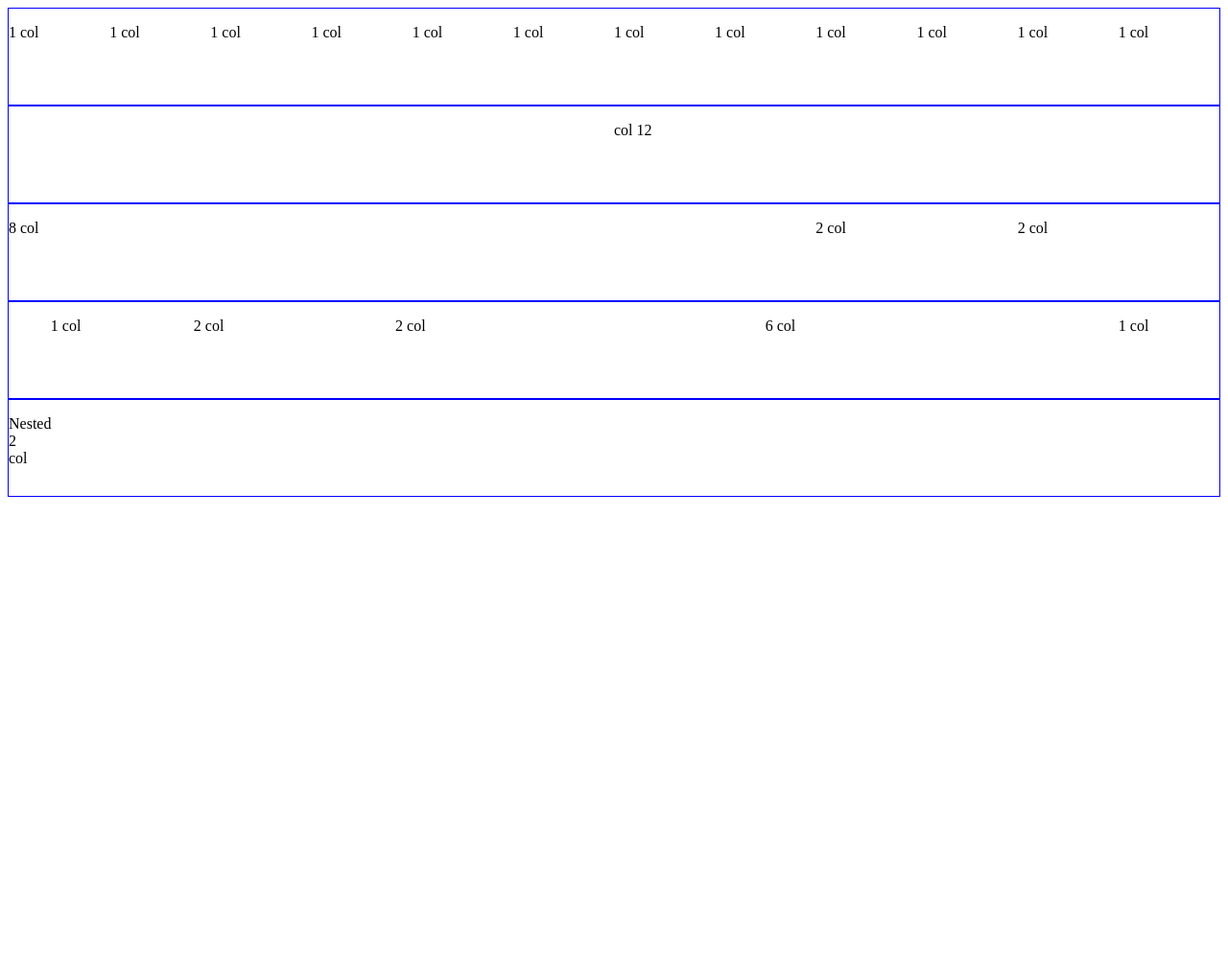
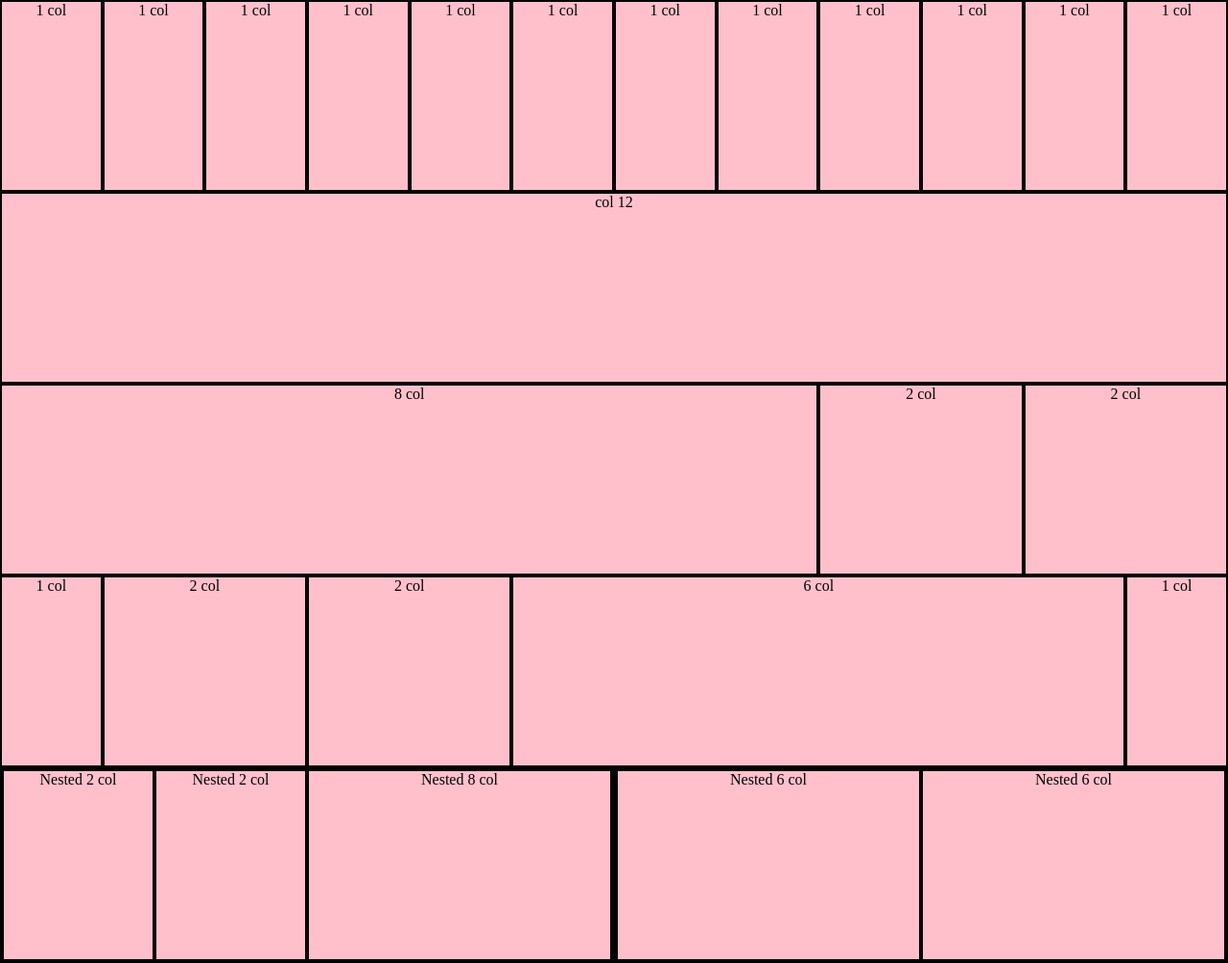
Before and after one commit to DamianoTrifone/html-css-12bool, a plain HTML site: page index.html in a window 1280 px wide. Shown: the whole page at 96% size. Before the commit the page ends 800 px from the top, so only its background shows below. Drawn offline with Linux system fonts and the light colour scheme.

Commit message:
Griglia completa

```diff
--- a/css/12bool.css
+++ b/css/12bool.css
@@ -1,13 +1,18 @@
 .debug .container{
     height: 100%;
     min-height: 100px;
-    border: 1px solid blue;
 }
 
 .container::after{
     content: "";
     display: table;
     content: both;
+}
+
+*{
+    box-sizing: border-box;
+    margin: 0;
+    padding: 0;
 }
 
 [class*="col-"]{
--- a/css/style.css
+++ b/css/style.css
@@ -0,0 +1,9 @@
+body{
+    background-color: #FFC0CB;
+}
+
+[class*="col-"]{
+    border: 2px solid black;
+    text-align: center;
+    min-height: 200px;
+}
--- a/index.html
+++ b/index.html
@@ -26,7 +26,7 @@
 
     <div class="container">
         <div class="col-12">
-            <p class="col-offset-6">col 12</p>
+            <p>col 12</p>
         </div>
     </div>
 
@@ -38,16 +38,16 @@
 
     <div class="container">
         <div class="col-1">
-            <p class="col-offset-5">1 col</p>
+            <p>1 col</p>
         </div>
         <div class="col-2">
-            <p class="col-offset-5">2 col</p>
+            <p>2 col</p>
         </div>
         <div class="col-2">
-            <p class="col-offset-5">2 col</p>
+            <p>2 col</p>
         </div>
         <div class="col-6">
-            <p class="col-offset-5">6 col</p>
+            <p>6 col</p>
         </div>
         <div class="col-1">
             <p>1 col</p>
@@ -55,13 +55,26 @@
     </div>
 
     <div class="container">
-        <div class="col-1">
-            <div class="col-2">
+        <div class="col-6">
+            <div class="col-3">
                 <p>Nested 2 col</p>
+            </div>
+            <div class="col-3">
+                <p>Nested 2 col</p>
+            </div>
+            <div class="col-6">
+                <p>Nested 8 col</p>
             </div>
         </div>
 
-        <div class="col-2"></div>
+        <div class="col-6">
+            <div class="col-6">
+                <p>Nested 6 col</p>
+            </div>
+            <div class="col-6">
+                <p>Nested 6 col</p>
+            </div>
+        </div>
     </div>
 </body>
 </html>
```
